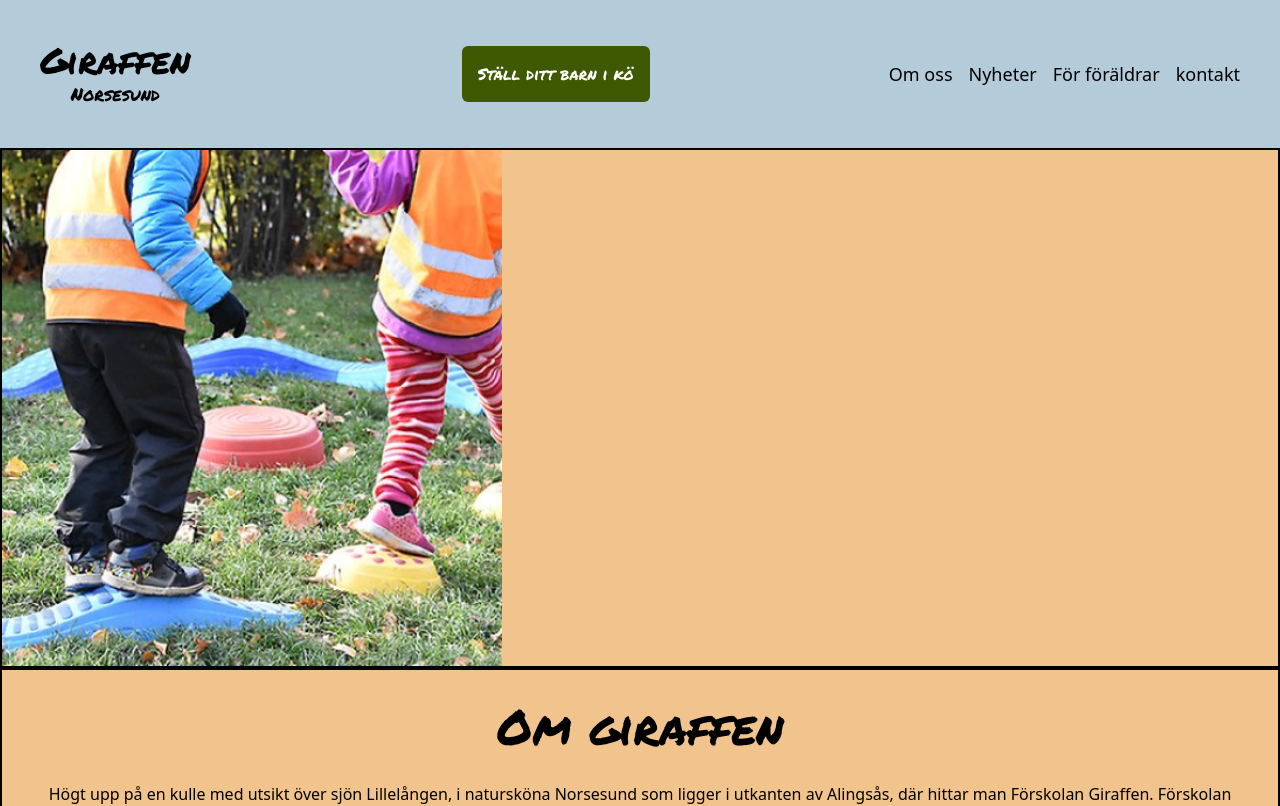
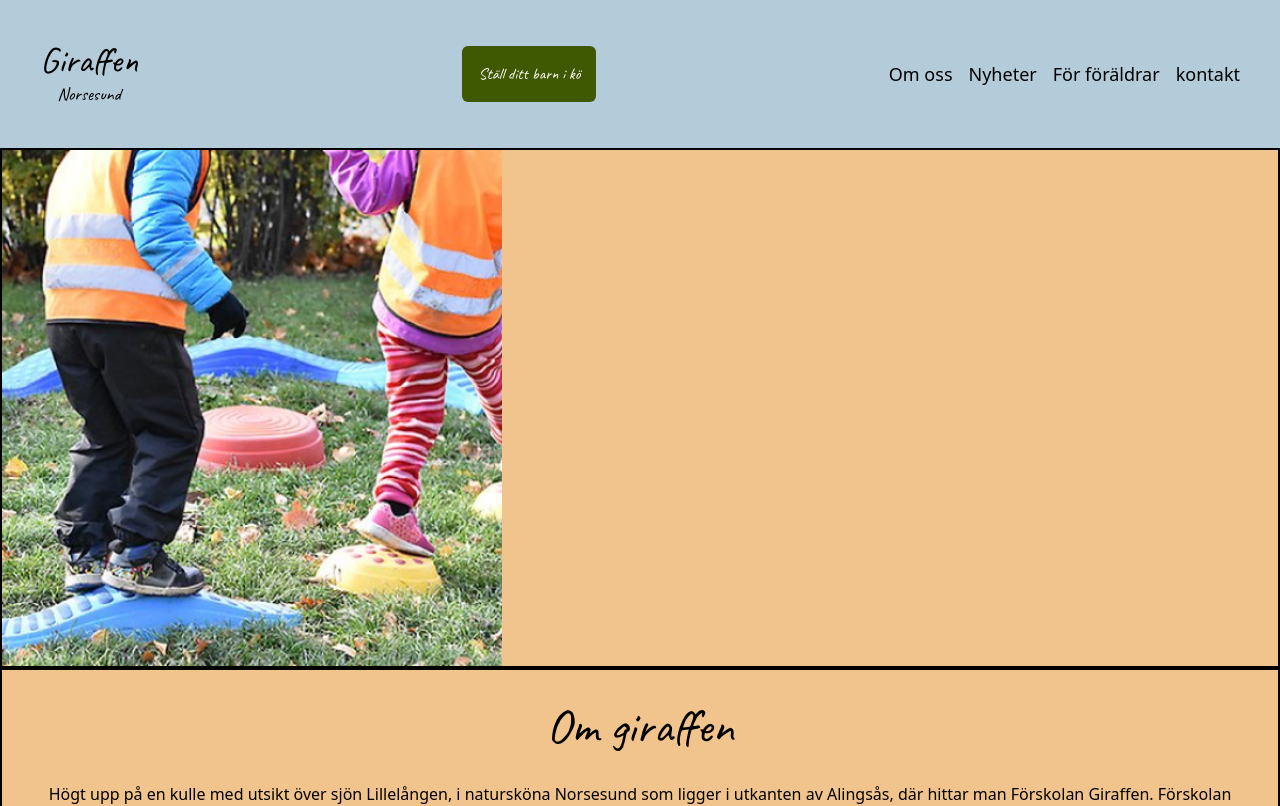
Before and after one commit to dannebrob/giraffen, a Next.js app: page / in a window 1280 px wide. Shown: the top 806 px of the page. Built offline with nearby package versions, Linux system fonts and the light colour scheme.

Commit message:
change of font

```diff
--- a/src/components/Hero.js
+++ b/src/components/Hero.js
@@ -1,12 +1,10 @@
 import React from 'react'
-import { Permanent_Marker } from 'next/font/google'
+import { Caveat } from 'next/font/google'
 
 import Image from 'next/image'
 import heroMobile from '../assets/hero-mobile.png'
 
-console.log(heroMobile);
-
-const permanent_marker = Permanent_Marker({
+const caveat = Caveat({
     subsets: ['latin'],
     weight: ['400'],
     display: 'swap',
@@ -25,7 +23,7 @@ export const Hero = () => {
     />
             </div>
             <div className='w-full border-solid border-2 border-indigo-600 flex flex-col text-center px-8'>
-            <h1 className={`${permanent_marker.className} text-5xl py-8`}>Om giraffen</h1>
+            <h1 className={`${caveat.className} text-5xl py-8`}>Om giraffen</h1>
 
             <p className=''>
                 Högt upp på en kulle med utsikt över sjön Lillelången, i natursköna Norsesund som ligger i utkanten av Alingsås,
--- a/src/components/footer/Footer.js
+++ b/src/components/footer/Footer.js
@@ -6,7 +6,7 @@ export const Footer = () => {
   return (
     <>
     <div className='wave-container absolute inset-x-0 bottom-0'>
-        <svg xmlns="http://www.w3.org/2000/svg" viewBox="0 0 1440 320"><path fill="#B4CBD9" fill-opacity="1" d="M0,192L34.3,181.3C68.6,171,137,149,206,128C274.3,107,343,85,411,80C480,75,549,85,617,90.7C685.7,96,754,96,823,112C891.4,128,960,160,1029,149.3C1097.1,139,1166,85,1234,74.7C1302.9,64,1371,96,1406,112L1440,128L1440,320L1405.7,320C1371.4,320,1303,320,1234,320C1165.7,320,1097,320,1029,320C960,320,891,320,823,320C754.3,320,686,320,617,320C548.6,320,480,320,411,320C342.9,320,274,320,206,320C137.1,320,69,320,34,320L0,320Z"></path>
+        <svg xmlns="http://www.w3.org/2000/svg" viewBox="0 0 1440 320"><path fill="#B4CBD9" fillOpacity="1" d="M0,192L34.3,181.3C68.6,171,137,149,206,128C274.3,107,343,85,411,80C480,75,549,85,617,90.7C685.7,96,754,96,823,112C891.4,128,960,160,1029,149.3C1097.1,139,1166,85,1234,74.7C1302.9,64,1371,96,1406,112L1440,128L1440,320L1405.7,320C1371.4,320,1303,320,1234,320C1165.7,320,1097,320,1029,320C960,320,891,320,823,320C754.3,320,686,320,617,320C548.6,320,480,320,411,320C342.9,320,274,320,206,320C137.1,320,69,320,34,320L0,320Z"></path>
         </svg>
     </div>
     <div className='bg-lightBlue flex flex-col items-center'>
--- a/src/components/header/Logo.js
+++ b/src/components/header/Logo.js
@@ -1,18 +1,18 @@
 import React from 'react'
 import Link from 'next/link'
-import { Permanent_Marker } from 'next/font/google'
+import { Caveat } from 'next/font/google'
 
 
-const permanent_marker = Permanent_Marker({
-    subsets: ['latin'],
-    weight: ['400'],
-    display: 'swap',
-  })
+const caveat = Caveat({
+  subsets: ['latin'],
+  weight: ['400'],
+  display: 'swap',
+})
 
 export const Logo = () => {
   return (
     <Link href="/">
-         <div className={`${permanent_marker.className} w-fit text-center p-10`}>
+         <div className={`${caveat.className} w-fit text-center p-10`}>
         <h1 className='text-4xl'>Giraffen</h1>
         <h2 className='text-lg '>Norsesund</h2>
     </div>
--- a/src/components/header/TopHead.js
+++ b/src/components/header/TopHead.js
@@ -1,10 +1,10 @@
 import React from 'react'
 import { useState } from 'react'
 import Link from 'next/link'
-import { Permanent_Marker } from 'next/font/google'
+import { Caveat } from 'next/font/google'
 import {Logo} from '../header/Logo'
 
-const permanent_marker = Permanent_Marker({
+const caveat = Caveat({
   subsets: ['latin'],
   weight: ['400'],
   display: 'swap',
@@ -24,7 +24,7 @@ export const TopHead = () => {
     <section className="w-full bg-lightBlue flex justify-between items-center" >
     <Logo/>
     <div className="flex flex-col aline-end max-w-fit">
-        <Link href="/intresse" className={`bg-green rounded-md p-4 text-white ${permanent_marker.className}`}>Ställ ditt barn i kö</Link>
+        <Link href="/intresse" className={`bg-green rounded-md p-4 text-white ${caveat.className}`}>Ställ ditt barn i kö</Link>
          </div>
       <div className='pr-8 w-max hidden md:block'>
 
@@ -86,7 +86,7 @@ export const TopHead = () => {
         </button>
         <div className="flex flex-col aline-end max-w-fit">
         <div className='w-screen flex justify-center'>
-        <Link href="/intresse" className={`bg-green rounded-md p-4 text-white ${permanent_marker.className}`}>Ställ ditt barn i kö</Link>
+        <Link href="/intresse" className={`bg-green rounded-md p-4 text-white ${caveat.className}`}>Ställ ditt barn i kö</Link>
         </div>
          </div>
         <nav className='pt-24 w-full text-center text-3xl font-medium'>
```
